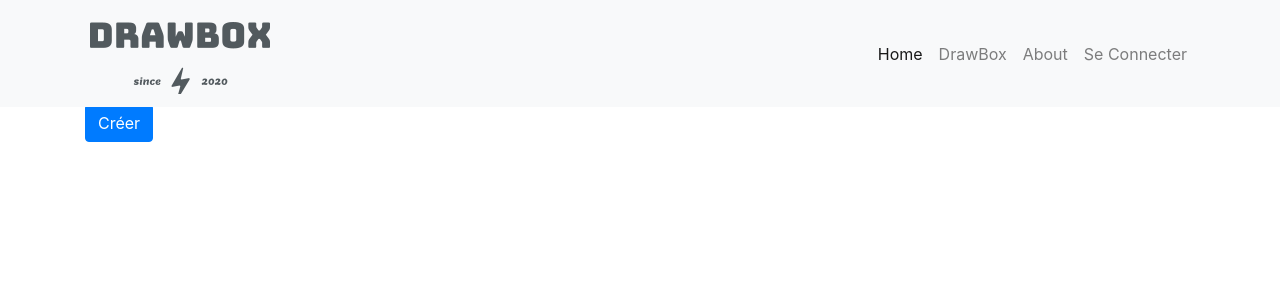
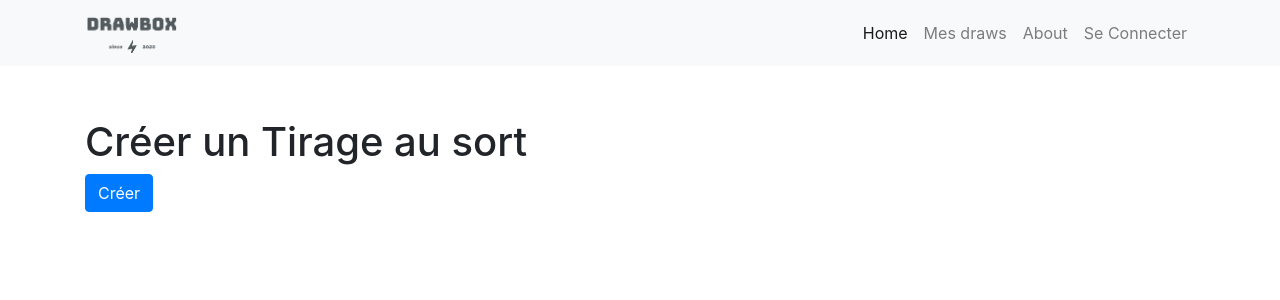
Before and after one commit to c3d28/symfonyInit, a Symfony app: template templates/draw/index.html.twig in a window 1280 px wide. Shown: the top 300 px of the page. Run offline with Twig, Linux system fonts and the light colour scheme; the template is opened without the code that fills it, so the values that code supplies are empty; some libraries are stand-ins or nearby versions.

Commit message:
Update HomePage

```diff
--- a/public/css/styles.css
+++ b/public/css/styles.css
@@ -1,3 +1,7 @@
+header{
+    height:70px;
+}
+
 .carousel-item {
     height: 100vh;
     min-height: 350px;
@@ -7,3 +11,7 @@
     -o-background-size: cover;
     background-size: cover;
 }
+
+.navbar-brand img{
+    height : 40px;
+}
--- a/templates/base.html.twig
+++ b/templates/base.html.twig
@@ -15,22 +15,24 @@
 
     </head>
     <body>
+        <header>
+
             !-- Navigation -->
             <nav class="navbar navbar-expand-lg navbar-light bg-light fixed-top">
                 <div class="container">
-                <a class="navbar-brand" href=""><img src="{{ asset('images/logo.png') }}" /></a>
+                    <a class="navbar-brand" href="{{ path('home') }}"><img src="{{ asset('images/logo.png') }}" /></a>
                     <button class="navbar-toggler" type="button" data-toggle="collapse" data-target="#navbarResponsive" aria-controls="navbarResponsive" aria-expanded="false" aria-label="Toggle navigation">
                         <span class="navbar-toggler-icon"></span>
                     </button>
                     <div class="collapse navbar-collapse" id="navbarResponsive">
                         <ul class="navbar-nav ml-auto">
                             <li class="nav-item active">
-                            <a class="nav-link" href="#">Home
+                                <a class="nav-link" href="{{ path('home') }}">Home
                                     <span class="sr-only">(current)</span>
                                 </a>
                             </li>
                             <li class="nav-item">
-                            <a class="nav-link" href="#">DrawBox</a>
+                                <a class="nav-link" href="{{ path('draws') }}">Mes draws</a>
                             </li>
                             <li class="nav-item">
                                 <a class="nav-link" href="#">About</a>
@@ -47,7 +49,7 @@
                     </div>
                 </div>
             </nav>
-
+        </header>
 
     <div class="modal fade login" id="loginModal">
         <div class="modal-dialog login animated">
@@ -124,9 +126,12 @@
 
 
 
+    <div class="container mt-5">
 
         {% block body %}
         {% endblock %}
+    </div>
+
     {% block javascripts %}{% endblock %}
         <script src="https://code.jquery.com/jquery-3.4.1.min.js" ></script>
         <script src="https://cdn.jsdelivr.net/npm/popper.js@1.16.0/dist/umd/popper.min.js" integrity="sha384-Q6E9RHvbIyZFJoft+2mJbHaEWldlvI9IOYy5n3zV9zzTtmI3UksdQRVvoxMfooAo" crossorigin="anonymous"></script>
--- a/templates/draw/index.html.twig
+++ b/templates/draw/index.html.twig
@@ -3,14 +3,12 @@
 {% block title %}Create Draw{% endblock %}
 
 {% block body %}
-    <div class="container mt-4">
+    <div>
 
         <h1>Créer un Tirage au sort</h1>
         {{ form_start(form) }}
             {{ form_rest(form)}}
             <button class="btn btn-primary"> Créer </button>
         {{ form_end(form) }}
-
-
     </div>
 {% endblock %}
```
Lines whose indentation alone changed are shown as unchanged.
